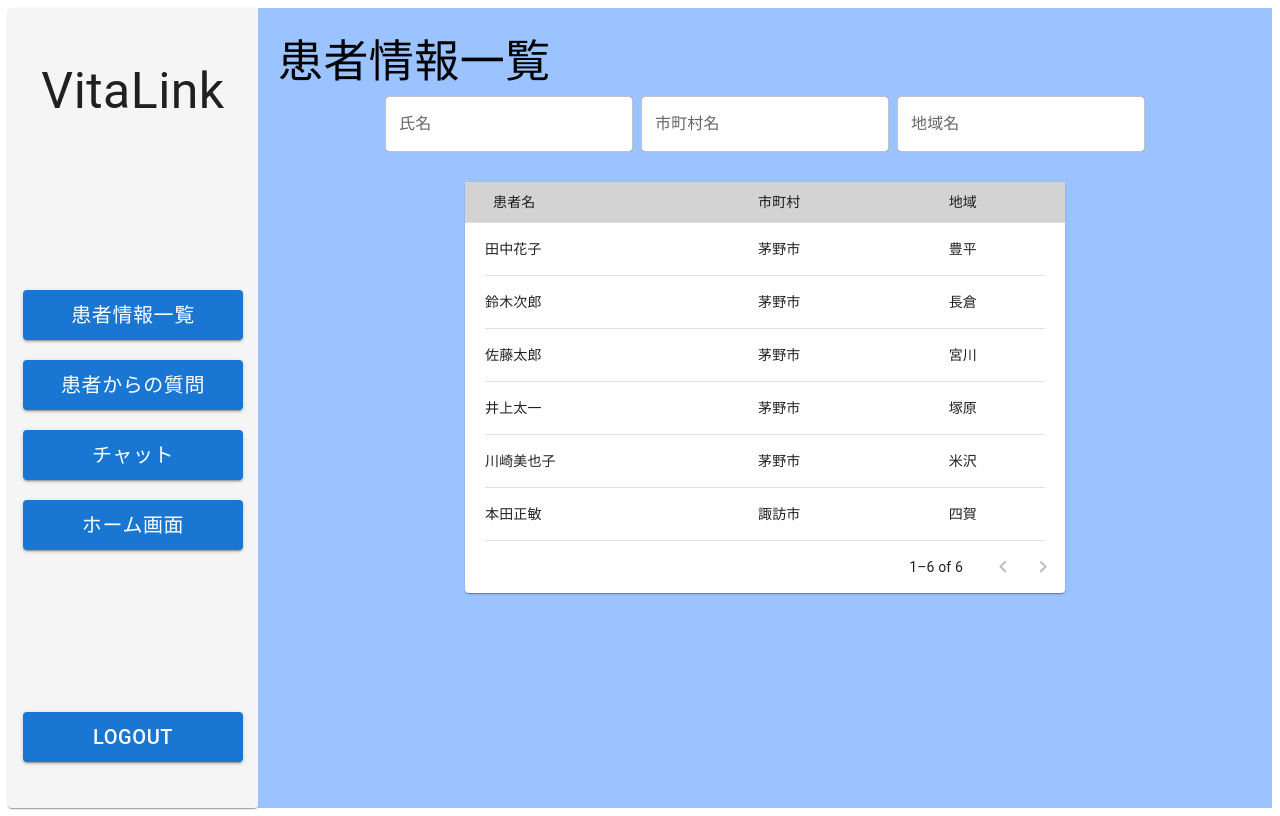
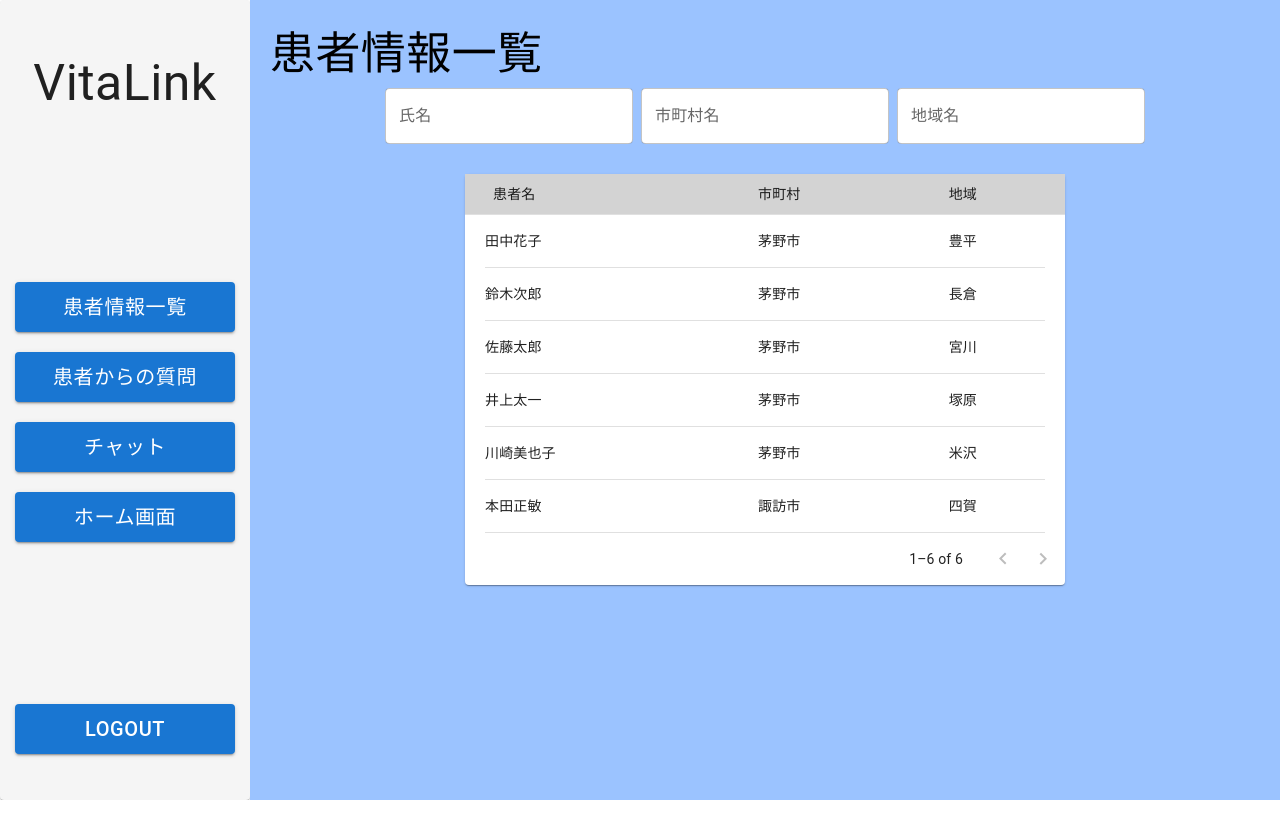
Before and after one commit to Kotaro0722/VitaLinkHistory, a Next.js app in the folder client/: page /dashboard in a window 1280 px wide. Built offline with nearby package versions, Linux system fonts and the light colour scheme; a web font is replaced by a local one.

Commit message:
サイドバー修正

```diff
--- a/client/app/dashboard/layout.jsx
+++ b/client/app/dashboard/layout.jsx
@@ -1,6 +1,5 @@
 "use client";
 
-import { Inter } from "next/font/google";
 import {
   Grid,
   Paper,
@@ -10,11 +9,8 @@
   createTheme,
   ThemeProvider,
 } from "@mui/material";
-import Link from "next/link";
 import { paths } from "@/paths";
 import { useRouter } from "next/navigation";
-
-const inter = Inter({ subsets: ["latin"] });
 
 const theme = createTheme({
   components: {
@@ -37,11 +33,11 @@
     router.push(link);
   };
   return (
-    <html lang="en">
+    <html lang="ja">
       <head>
         <title>Dashbaord</title>
       </head>
-      <body className={inter.className}>
+      <body style={{ margin: "0px" }}>
         <Grid container>
           <Grid item minWidth={sidebarWidth}>
             <Paper
```
